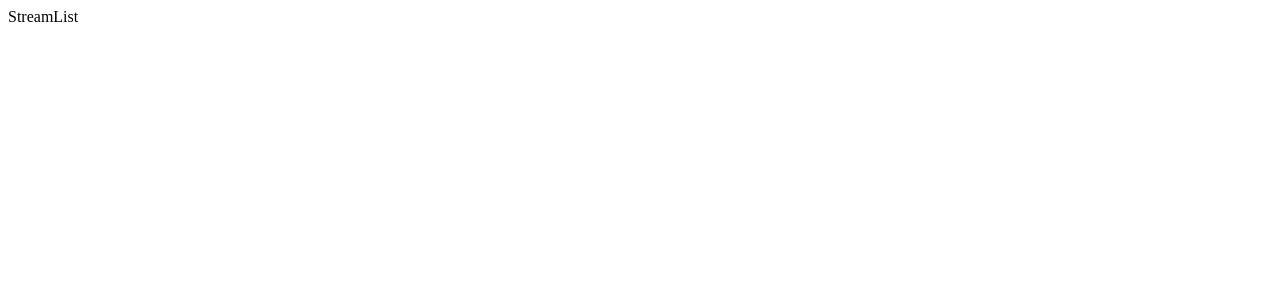
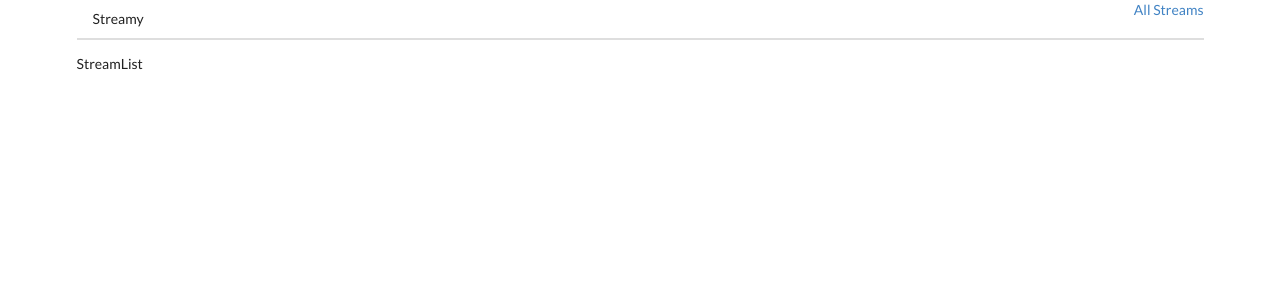
Before and after one commit to azrap/modern-react-udemy-project, a React (Create React App) app in the folder streams/: page / in a window 1280 px wide. Shown: the top 300 px of the page. Built offline with nearby package versions, Linux system fonts and the light colour scheme.

Commit message:
setting up linking

```diff
--- a/streams/public/index.html
+++ b/streams/public/index.html
@@ -10,6 +10,8 @@
       content="Web site created using create-react-app"
     />
     <link rel="apple-touch-icon" href="%PUBLIC_URL%/logo192.png" />
+    <link rel="stylesheet"
+    href="https://cdnjs.cloudflare.com/ajax/libs/semantic-ui/2.4.1/semantic.min.css""/>
     <!--
       manifest.json provides metadata used when your web app is installed on a
       user's mobile device or desktop. See https://developers.google.com/web/fundamentals/web-app-manifest/
--- a/streams/src/components/App.js
+++ b/streams/src/components/App.js
@@ -1,15 +1,18 @@
 import React from "react";
-import { BrowserRouter, Route, Link } from "react-router-dom";
+import { BrowserRouter, Route } from "react-router-dom";
 import StreamCreate from "./streams/StreamCreate";
 import StreamEdit from "./streams/StreamEdit";
 import StreamDelete from "./streams/StreamDelete";
 import StreamShow from "./streams/StreamShow";
 import StreamList from "./streams/StreamList";
+import Header from "./Header";
 
 const App = () => {
   return (
-    <div>
+    <div className="ui container">
       <BrowserRouter>
+        <Header />
+
         <div>
           <Route path="/" exact component={StreamList} />
           <Route path="/streams/new" exact component={StreamCreate} />
--- /dev/null
+++ b/streams/src/components/Header.js
@@ -0,0 +1,20 @@
+import React from "react";
+import { Link } from "react-router-dom";
+
+const Header = () => {
+  return (
+    <div className="ui secondary pointing menu">
+      <Link to="/" className="item">
+        Streamy
+      </Link>
+
+      <div className="right menu">
+        <Link to="/" className="'item">
+          All Streams
+        </Link>
+      </div>
+    </div>
+  );
+};
+
+export default Header;
```
